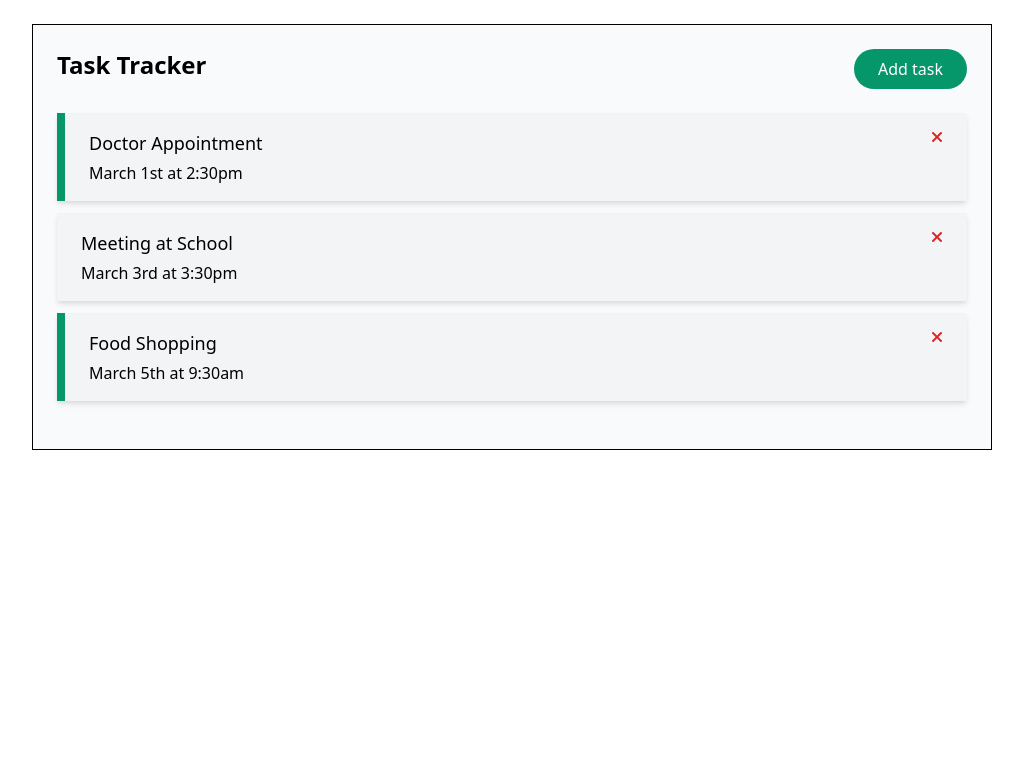
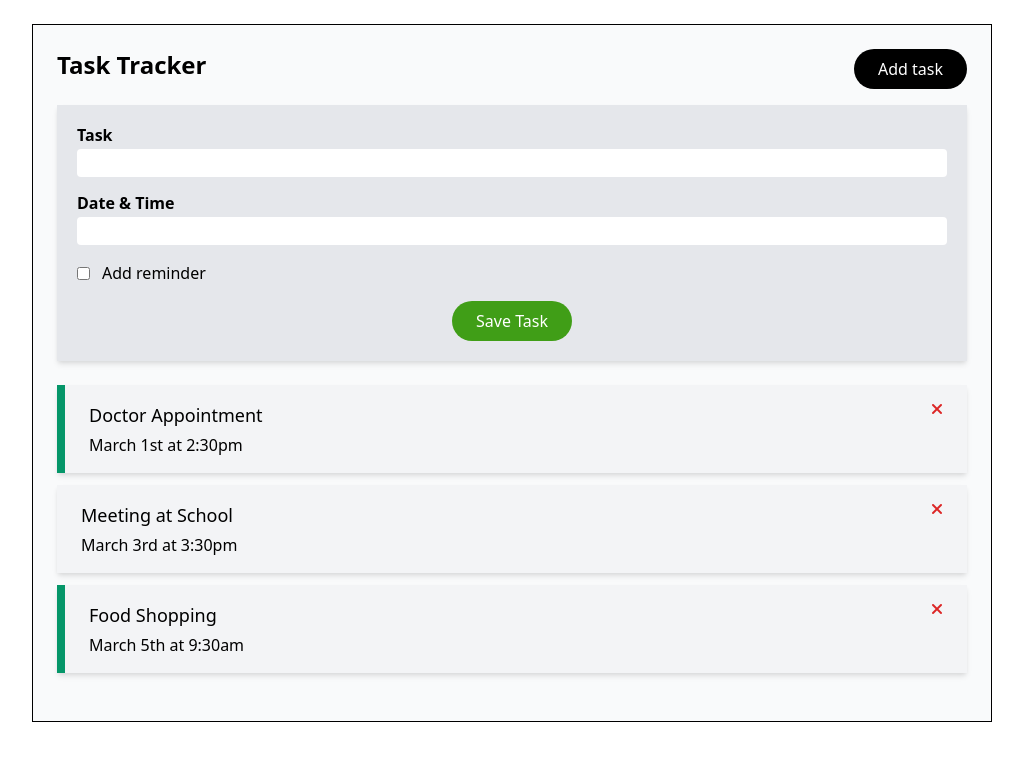
Before and after one commit to JKAmadio/task_tracker_vue, a Vue app in the folder task_tracker/: page / in a window 1280 px wide. Shown: the top 760 px of the page, without its empty margins (128-1151 px from the left). Built offline with nearby package versions, Linux system fonts and the light colour scheme.

Commit message:
add new task form

```diff
--- a/task_tracker/src/App.vue
+++ b/task_tracker/src/App.vue
@@ -3,6 +3,9 @@
     <Header
       title="Task Tracker"
       @refreshList="refreshList"
+    />
+    <FormNewTask
+      @saveTask="saveTask"
     />
     <Tasks
       :tasks="tasks"
@@ -16,12 +19,14 @@
 
 import Header from './components/Header.vue'
 import Tasks from './components/Tasks.vue'
+import FormNewTask from './components/FormNewTask.vue'
 
 export default {
   name: 'App',
   components: {
     Header,
-    Tasks
+    Tasks,
+    FormNewTask,
   },
   data() {
     return {
@@ -60,6 +65,10 @@ export default {
       this.tasks.map(task => {
         task.id === id ? task.reminder = !task.reminder : task.reminder
       })
+    },
+
+    saveTask(task) {
+      this.tasks = [...this.tasks, task]
     }
   },
   created() {
--- a/task_tracker/src/components/Button.vue
+++ b/task_tracker/src/components/Button.vue
@@ -1,6 +1,7 @@
 <template>
 	<button
-		class="px-6 py-2 rounded-full bg-green-600 text-white"
+		class="px-6 py-2 rounded-full"
+		:style="{background: bgColor, color: txtColor}"
 		@click="this.$emit('refreshList')"
 	>
 		{{text}}
@@ -11,7 +12,9 @@
 export default {
 	name:'Button',
 	props: {
-		text: {type: String, require:false, default: 'Click me'}
+		text: {type: String, required:false, default: 'Click me'},
+		bgColor: {type: String, required:false, default: 'black'},
+		txtColor: {type: String, required:false, default: 'white'},
 	}
 }
 </script>
--- /dev/null
+++ b/task_tracker/src/components/FormNewTask.vue
@@ -0,0 +1,65 @@
+<template>
+  <form @submit="handleSubmit" class="flex flex-col items-center bg-gray-200 shadow-md p-5 mt-4">
+    <div class="flex flex-col w-full mb-4">
+			<div class="flex items-end justify-between mb-1">
+				<label for="text" class="font-semibold leading-5">Task</label>
+				<p v-if=error class="text-xs text-red-600">campo obrigatorio</p>
+			</div>
+			<input v-model="text" type="text" id="text" class="py-1 px-2 text-sm rounded" :class="error ? 'border border-solid border-red-600': 'border-0'"/>
+    </div>
+    <div class="flex flex-col w-full mb-4">
+			<div class="flex items-end justify-between mb-1">
+				<label for="day" class="font-semibold leading-5">Date & Time</label>
+				<p v-if=error class="text-xs text-red-600">campo obrigatorio</p>
+			</div>
+			<input v-model="day" type="text" id="day" class="py-1 px-2 text-sm rounded" :class="error ? 'border border-solid border-red-600': 'border-0'"/>
+    </div>
+		<div class="flex flex-row items-center w-full mb-4">
+			<input v-model="reminder" class="mr-3" type="checkbox" name="reminder" id="reminder">
+			<label for="reminder">Add reminder</label>
+		</div>
+		<Button text="Save Task" bgColor="#409e17"/>
+  </form>
+</template>
+
+<script>
+
+import Button from './Button.vue'
+
+export default {
+  name: "FormNewTask",
+	components: {
+		Button
+	},
+	data() {
+		return {
+			id: '',
+			text: '',
+			day: '',
+			reminder: false,
+			error: false,
+		}
+	},
+	methods: {
+		handleSubmit(e){
+			e.preventDefault();
+			if (!this.text || !this.day) {
+				this.error = true;
+				return;
+			}
+			this.id = Math.floor(Math.random() * 100)
+			const newTask = {
+				id: this.id,
+				text: this.text,
+				day: this.day,
+				reminder: this.reminder,
+			}
+			this.text = '';
+			this.day = '';
+			this.reminder = false;
+			this.error = false;
+			this.$emit('saveTask', newTask);
+		}
+	}
+};
+</script>
```
